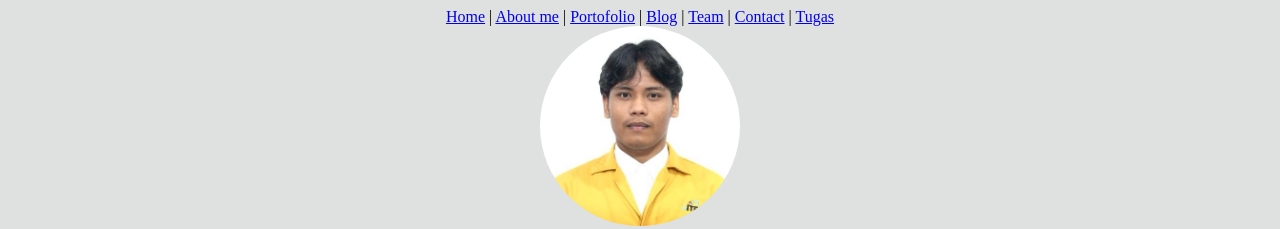
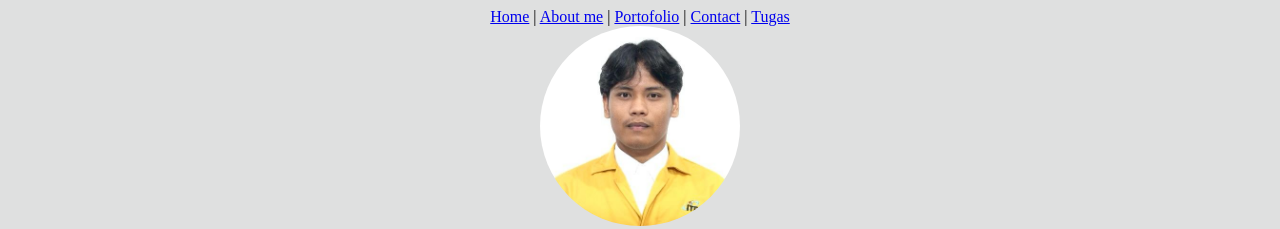
Before and after one commit to isann69/html-portofolio1, a plain HTML site: page tugas.html in a window 1280 px wide. Shown: the top 229 px of the page. Drawn offline with Linux system fonts and the light colour scheme.

Commit message:
Update tugas.html

```diff
--- a/tugas.html
+++ b/tugas.html
@@ -16,8 +16,6 @@
         <a href="index.html">Home</a> |
         <a href="about.html">About me</a> |
         <a href="portofolio.html">Portofolio</a> |
-        <a href="blog.html">Blog</a> |
-        <a href="team.html">Team</a> |
         <a href="contact.html">Contact</a> |
        <a href="tugas.html">Tugas</a>
     </nav>
```
